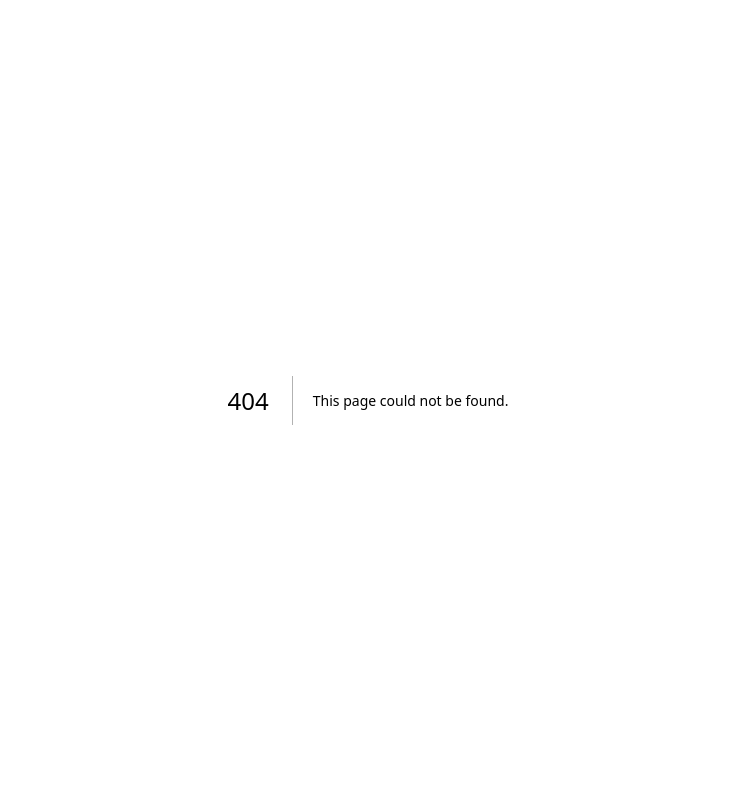
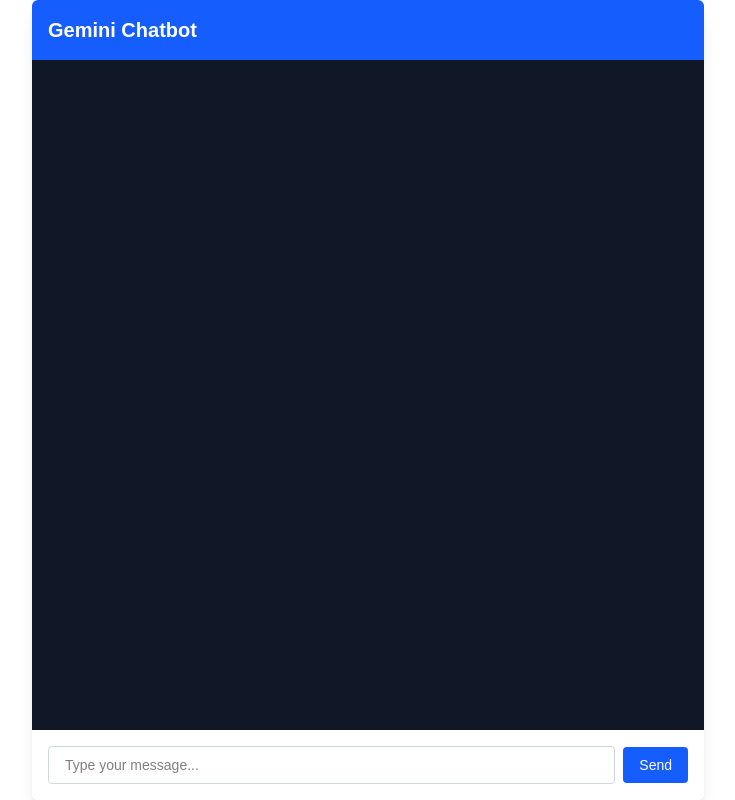
Before and after one commit to Vishw-modi/Persona-AI, a Next.js app: page /chat in a window 1280 px wide. Before the commit this address had no page. Shown: the whole page, without its empty margins (272-1007 px from the left). Built offline with nearby package versions, Linux system fonts and the light colour scheme.

Commit message:
bot added

```diff
--- /dev/null
+++ b/app/api/chat/route.ts
@@ -0,0 +1,26 @@
+import { NextRequest, NextResponse } from 'next/server';
+import { GoogleGenerativeAI } from '@google/generative-ai';
+
+const genAI = new GoogleGenerativeAI(process.env.GOOGLE_API_KEY!);
+
+export async function POST(req: NextRequest) {
+  try {
+    // const models = await models.list();
+    // console.log('Available models:', models);
+    const { prompt } = await req.json();
+    console.log('Received prompt:', prompt);
+
+    const model = genAI.getGenerativeModel({  model: "gemini-2.0-flash", });
+
+    const result = await model.generateContent(prompt);
+    const response = await result.response;
+    const text = response.text();
+
+    console.log('Generated text:', text);
+
+    return NextResponse.json({ response: text });
+  } catch (error: any) {
+    console.error('Error generating response:', error);
+    return NextResponse.json({ error: error.message }, { status: 500 });
+  }
+}
--- /dev/null
+++ b/app/chat/page.tsx
@@ -0,0 +1,96 @@
+"use client";
+import { useState, useRef, useEffect } from "react";
+import ReactMarkdown from "react-markdown";
+import remarkGfm from "remark-gfm";
+
+export default function ChatPage() {
+  const [messages, setMessages] = useState<{ from: string; text: string }[]>(
+    []
+  );
+  const [input, setInput] = useState("");
+  const [loading, setLoading] = useState(false);
+  const chatEndRef = useRef<HTMLDivElement | null>(null);
+
+  const sendMessage = async () => {
+    if (!input.trim()) return;
+
+    const userMessage = { from: "user", text: input };
+    setMessages((prev) => [...prev, userMessage]);
+    setInput("");
+    setLoading(true);
+
+    const res = await fetch("/api/chat", {
+      method: "POST",
+      headers: { "Content-Type": "application/json" },
+      body: JSON.stringify({ prompt: input }),
+    });
+
+    const data = await res.json();
+    const botMessage = { from: "bot", text: data.response || "Error!" };
+    setMessages((prev) => [...prev, botMessage]);
+    setLoading(false);
+  };
+
+  useEffect(() => {
+    chatEndRef.current?.scrollIntoView({ behavior: "smooth" });
+  }, [messages]);
+
+  return (
+    <div className="flex flex-col h-screen max-w-2xl mx-auto bg-white shadow-lg rounded-md overflow-hidden">
+      <header className="p-4 bg-blue-600 text-white text-xl font-semibold">
+        Gemini Chatbot
+      </header>
+
+      <div className="flex-1 overflow-y-auto p-4 space-y-4 bg-gray-900">
+        {messages.map((msg, idx) => (
+          <div
+            key={idx}
+            className={`flex ${
+              msg.from === "user" ? "justify-end" : "justify-start"
+            }`}
+          >
+            <div
+              className={`max-w-md px-4 py-2 rounded-lg text-sm shadow ${
+                msg.from === "user"
+                  ? "bg-blue-500 text-white rounded-br-none"
+                  : "bg-gray-200 text-gray-800 rounded-bl-none"
+              }`}
+            >
+              {msg.from === "bot" ? (
+                <ReactMarkdown remarkPlugins={[remarkGfm]}>
+                  {msg.text}
+                </ReactMarkdown>
+              ) : (
+                msg.text
+              )}
+            </div>
+          </div>
+        ))}
+        {loading && (
+          <div className="text-sm text-black italic font-600">
+            Gemini is typing...
+          </div>
+        )}
+        <div ref={chatEndRef} />
+      </div>
+
+      <footer className="p-4 border-t bg-white">
+        <div className="flex items-center gap-2">
+          <input
+            className="flex-1 border border-gray-300 rounded px-4 py-2 text-sm text-black focus:outline-none focus:ring-2 focus:ring-blue-400"
+            value={input}
+            onChange={(e) => setInput(e.target.value)}
+            onKeyDown={(e) => e.key === "Enter" && sendMessage()}
+            placeholder="Type your message..."
+          />
+          <button
+            onClick={sendMessage}
+            className="bg-blue-600 text-white px-4 py-2 rounded hover:bg-blue-700 text-sm"
+          >
+            Send
+          </button>
+        </div>
+      </footer>
+    </div>
+  );
+}
```
Also changed, not shown: package.json (+8 -5 lines), 2 other files (tests, documents, lock files or other folders).
